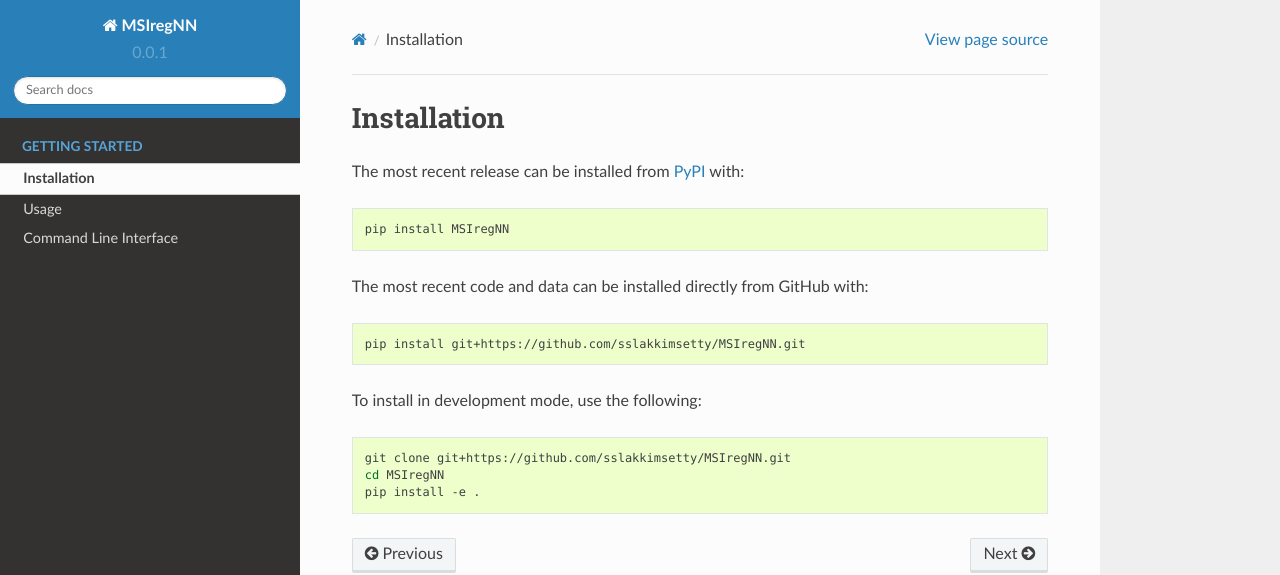
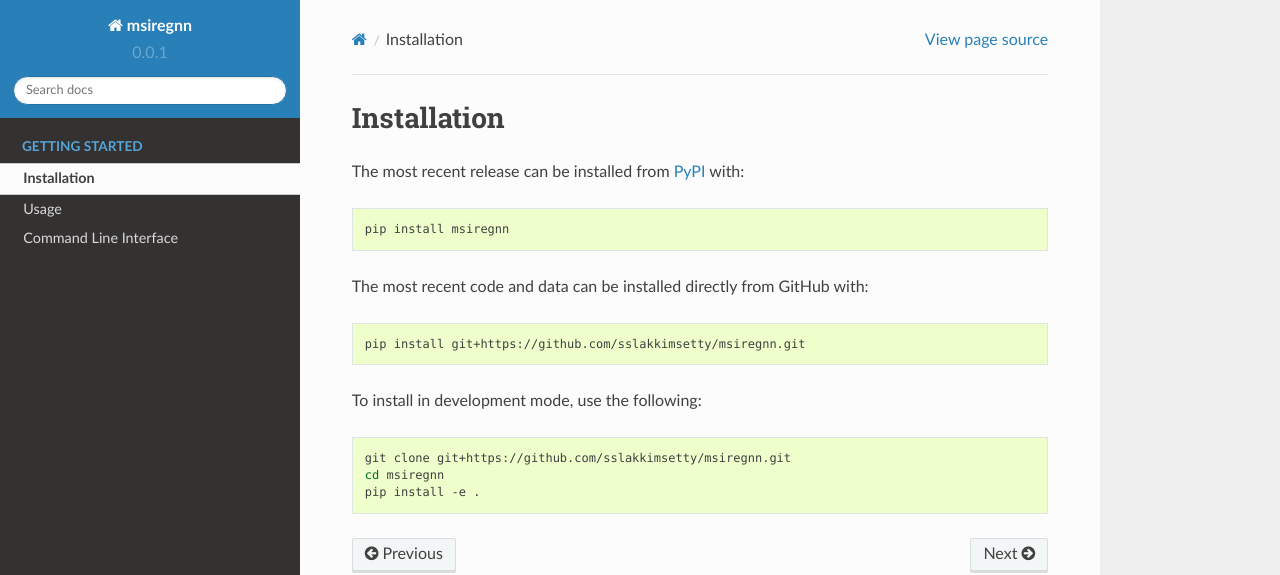
Before and after one commit to sslakkimsetty/MSIregNN-o, a Sphinx documentation site: the page built from docs/source/installation.rst, in a window 1280 px wide. Shown: the top 575 px of the page. Built offline with Sphinx 7.4.7 and the Read the Docs theme 2.0.0, drawn with Linux system fonts in a browser that asks for light colours.

Commit message:
Soft reset: starting from scratch again

```diff
--- a/docs/source/conf.py
+++ b/docs/source/conf.py
@@ -21,7 +21,7 @@
 
 # -- Project information -----------------------------------------------------
 
-project = "MSIregNN"
+project = "msiregnn"
 copyright = f"{date.today().year}, Sai Srikanth Lakkimsetty"
 author = "Sai Srikanth Lakkimsetty"
 
@@ -49,7 +49,7 @@
 add_module_names = False
 
 # A list of prefixes that are ignored when creating the module index. (new in Sphinx 0.6)
-modindex_common_prefix = ["MSIregNN."]
+modindex_common_prefix = ["msiregnn."]
 
 # Add any Sphinx extension module names here, as strings. They can be
 # extensions coming with Sphinx (named 'sphinx.ext.*') or your custom
@@ -138,7 +138,7 @@
 # -- Options for HTMLHelp output ---------------------------------------------
 
 # Output file base name for HTML help builder.
-htmlhelp_basename = "MSIregNN_doc"
+htmlhelp_basename = "msiregnn_doc"
 
 # -- Options for LaTeX output ------------------------------------------------
 
@@ -166,7 +166,7 @@
 # latex_documents = [
 #     (
 #         master_doc,
-#         'MSIregNN.tex',
+#         'msiregnn.tex',
 #         'MSIregNN Documentation',
 #         author,
 #         'manual',
@@ -180,7 +180,7 @@
 man_pages = [
     (
         master_doc,
-        "MSIregNN",
+        "msiregnn",
         "MSIregNN Documentation",
         [author],
         1,
@@ -195,11 +195,11 @@
 texinfo_documents = [
     (
         master_doc,
-        "MSIregNN",
+        "msiregnn",
         "MSIregNN Documentation",
         author,
         "Sai Srikanth Lakkimsetty",
-        "A neural network framework for coregistration of mass spectrometry images with other modalities",
+        "A neural network based framework for coregistering mass spec images with other modalities",
         "Miscellaneous",
     ),
 ]
--- a/docs/source/installation.rst
+++ b/docs/source/installation.rst
@@ -1,22 +1,22 @@
 Installation
 ============
 The most recent release can be installed from
-`PyPI <https://pypi.org/project/MSIregNN>`_ with:
+`PyPI <https://pypi.org/project/msiregnn>`_ with:
 
 .. code-block:: shell
 
-    pip install MSIregNN
+    pip install msiregnn
 
 The most recent code and data can be installed directly from GitHub with:
 
 .. code-block:: shell
 
-    pip install git+https://github.com/sslakkimsetty/MSIregNN.git
+    pip install git+https://github.com/sslakkimsetty/msiregnn.git
 
 To install in development mode, use the following:
 
 .. code-block:: shell
 
-    git clone git+https://github.com/sslakkimsetty/MSIregNN.git
-    cd MSIregNN
+    git clone git+https://github.com/sslakkimsetty/msiregnn.git
+    cd msiregnn
     pip install -e .
--- a/docs/source/usage.rst
+++ b/docs/source/usage.rst
@@ -1,4 +1,4 @@
 Usage
 =====
-.. automodule:: MSIregNN.api
+.. automodule:: msiregnn.api
     :members:
--- a/pyproject.toml
+++ b/pyproject.toml
@@ -22,7 +22,7 @@
 # Coverage, see https://coverage.readthedocs.io/en/latest/config.html
 [tool.coverage.run]
 branch = true
-source = "MSIregNN"
+source = ["msiregnn"]
 omit = [
     "tests/*",
     "docs/*",
@@ -30,8 +30,8 @@
 
 [tool.coverage.paths]
 source = [
-    "src/MSIregNN",
-    ".tox/*/lib/python*/site-packages/MSIregNN",
+    "src/msiregnn",
+    ".tox/*/lib/python*/site-packages/msiregnn",
 ]
 
 [tool.coverage.report]
--- a/src/MSIregNN/__init__.py
+++ b/src/MSIregNN/__init__.py
@@ -1,4 +1,3 @@
-
-"""A neural network framework for coregistration of mass spectrometry images with other modalities."""
+"""A neural network based framework for coregistering mass spec images with other modalities."""
 
 from .api import *  # noqa
```
Also changed, not shown: README.md (+29 -29 lines), docs/source/cli.rst (+4 -4 lines), setup.cfg (+14 -11 lines), src/MSIregNN/version.py (+4 -5 lines), .bumpversion.cfg, .cruft.json, .github/CODE_OF_CONDUCT.md, .github/CONTRIBUTING.md, 6 other files.
